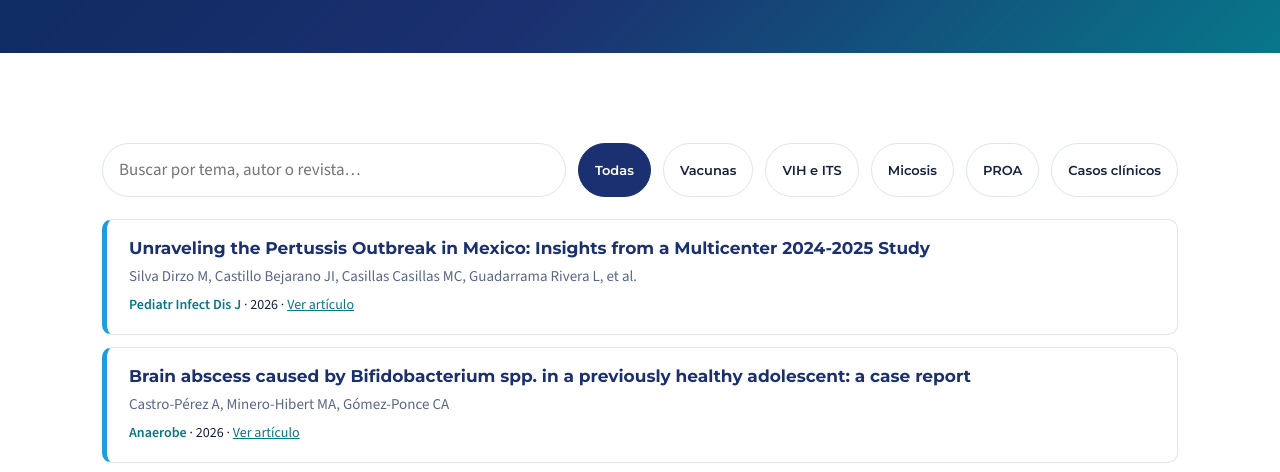
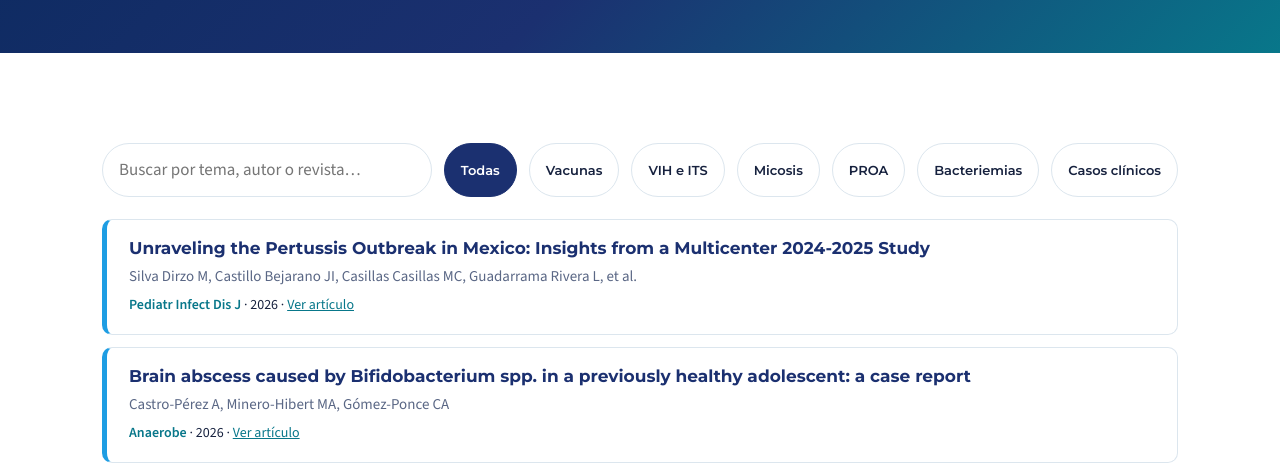
Before and after one commit to idcarlos23/mexypidn-muestra, a plain HTML site: page index.html in a window 1280 px wide. Both pictures are taken after a click on the element 848 px from the left and 68 px from the top of the page. Shown: the part 328-800 px from the top of the page. Drawn offline with nearby package versions, Linux system fonts and the light colour scheme.

Commit message:
update index.html

```diff
--- a/index.html
+++ b/index.html
@@ -131,7 +131,7 @@
 <section><div class="wrap">
  <div class="tools">
   <input id="q" placeholder="Buscar por tema, autor o revista…" oninput="filtrar()">
-  <button class="chip on" data-t="">Todas</button><button class="chip" data-t="vacunas">Vacunas</button><button class="chip" data-t="its">VIH e ITS</button><button class="chip" data-t="hongos">Micosis</button><button class="chip" data-t="proa">PROA</button><button class="chip" data-t="casos">Casos clínicos</button>
+  <button class="chip on" data-t="">Todas</button><button class="chip" data-t="vacunas">Vacunas</button><button class="chip" data-t="its">VIH e ITS</button><button class="chip" data-t="hongos">Micosis</button><button class="chip" data-t="proa">PROA</button><button class="chip" data-t="bacteriemias">Bacteriemias</button><button class="chip" data-t="casos">Casos clínicos</button>
  </div>
  <div id="arts"></div>
 
@@ -217,6 +217,7 @@ const A=[
  ["Unraveling the Pertussis Outbreak in Mexico: Insights from a Multicenter 2024-2025 Study","Silva Dirzo M, Castillo Bejarano JI, Casillas Casillas MC, Guadarrama Rivera L, et al.","Pediatr Infect Dis J",2026,"10.1097/INF.0000000000004986","vacunas"],
  ["Brain abscess caused by Bifidobacterium spp. in a previously healthy adolescent: a case report","Castro-Pérez A, Minero-Hibert MA, Gómez-Ponce CA","Anaerobe",2026,"10.1016/j.anaerobe.2026.103090","casos"],
  ["Severe Aplastic Anemia Following Epstein-Barr Virus Reactivation in a Previously Healthy Adolescent","Arcos Viscarra PS, Padilla Alanís DR, Castillo Bejarano JI, Vaquera Aparicio DN, et al.","Pediatr Infect Dis J",2026,"10.1097/INF.0000000000004985","casos"],
+ ["Caracterización clínica y microbiológica de bacteriemias en pacientes pediátricos hematooncológicos","Enríquez García EV, Morayta Ramírez Corona ARR, Martínez Bustamante ME, Minero Hibert MA, Ordóñez Ortega J","Rev Latin Infect Pediatr",2025,"10.35366/122584","bacteriemias"],
  ["Factores de riesgo asociados a la cobertura de vacunación materno-infantil contra tos ferina en México","Silva Dirzo M, Castillo Bejarano JI, Ortega Riosvelasco F, Pérez Campos IS, et al.","Rev Panam Salud Publica",2025,"10.26633/RPSP.2025.136","vacunas"],
  ["Impacto del Programa de Optimización de Antimicrobianos en una unidad de cuidados intensivos neonatales","Barrientos-Martínez VA, Mascareñas-de Los Santos AH, Castillo-Bejarano JI, Vaquera-Aparicio DN, et al.","Salud Publica Mex",2025,"10.21149/17057","proa"],
  ["Epidemiology and clinical characterization of invasive fungal infections in pediatric hemato-oncologic patients in Northeastern Mexico","Vaquera-Aparicio DN, Castillo-Bejarano JI, Mascareñas-de-Los-Santos AH, Treviño RJ, et al.","Ann Hematol",2025,"10.1007/s00277-025-06655-w","hongos"],
```
